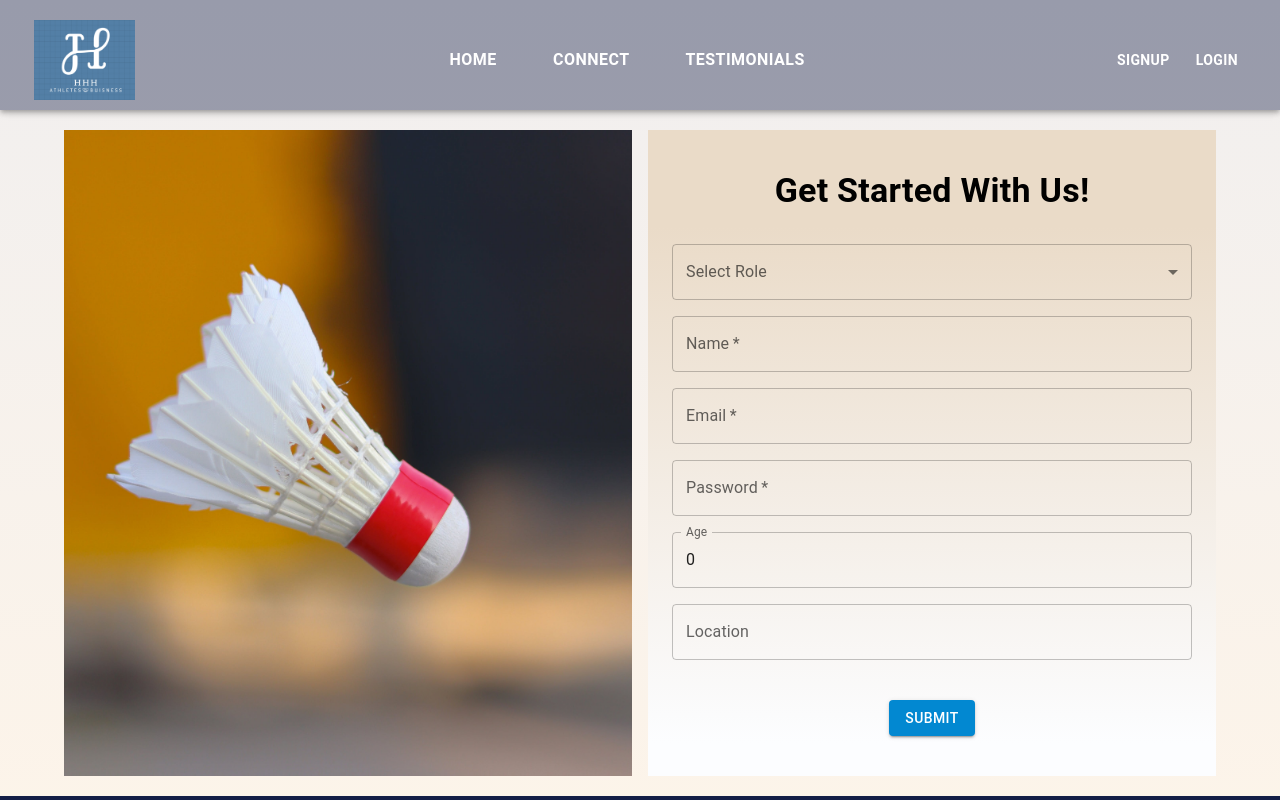
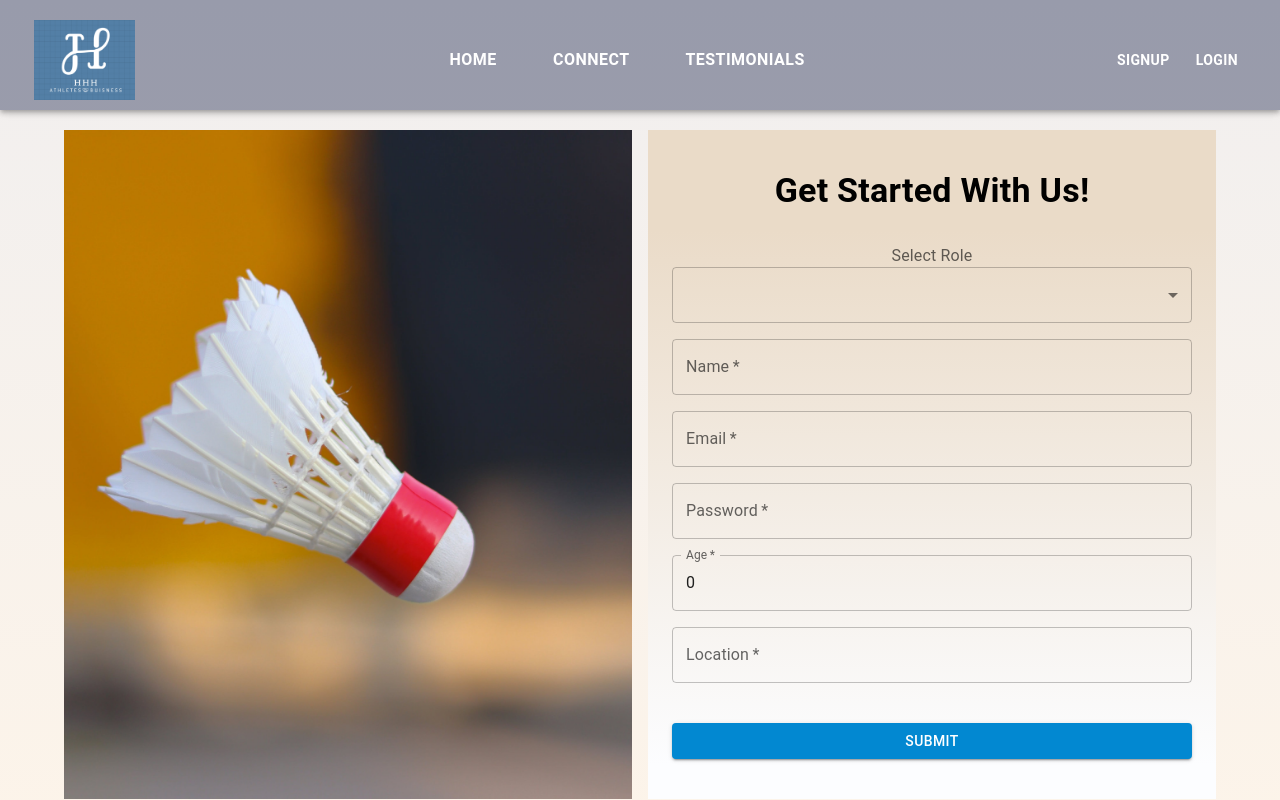
Before and after one commit to Ahana-ai/HomeTown-Heroes-Hub, a React (Create React App) app in the folder frontend/: page /register in a window 1280 px wide. Shown: the top 800 px of the page. Built offline with nearby package versions, Linux system fonts and the light colour scheme.

Commit message:
Successful functionality of Registration/Login

```diff
--- a/frontend/package.json
+++ b/frontend/package.json
@@ -12,19 +12,19 @@
     "@testing-library/react": "^13.4.0",
     "@testing-library/user-event": "^13.5.0",
     "axios": "^1.5.1",
+    "formik": "^2.4.5",
     "js-cookie": "^3.0.5",
-    "lottie-web": "^5.12.2",
     "react": "^18.2.0",
     "react-dom": "^18.2.0",
     "react-icons": "^4.11.0",
-    "react-lottie": "^1.2.3",
     "react-redux": "^8.1.3",
     "react-router-dom": "^6.16.0",
     "react-scripts": "5.0.1",
     "react-slick": "^0.29.0",
     "react-vertical-timeline-component": "^3.6.0",
     "slick-carousel": "^1.8.1",
-    "web-vitals": "^2.1.4"
+    "web-vitals": "^2.1.4",
+    "yup": "^1.3.2"
   },
   "scripts": {
     "start": "react-scripts start",
--- a/frontend/src/components/navbar/Navbar.jsx
+++ b/frontend/src/components/navbar/Navbar.jsx
@@ -19,7 +19,7 @@ import MenuIcon from "@mui/icons-material/Menu";
 import Logo from "../../images/Logo.png";
 import { styled } from "@mui/system";
 import { Link, useNavigate } from "react-router-dom";
-import { addUser, logoutUser } from "../../store/slices/UserSlice";
+import { logoutUser } from "../../store/slices/UserSlice";
 
 // Function to hide/show app bar on scroll
 function HideOnScroll({ children }) {
@@ -75,7 +75,7 @@ function Navbar() {
       navigate("/");
     } else if (setting === "Profile") {
       console.log(userData._id);
-      window.location.href = `/profile/${userData._id}`;
+      navigate(`/profile/${userData._id}`);
     } else {
       console.log(`Clicked on ${setting}`);
     }
--- a/frontend/src/components/notifications/Notification.jsx
+++ b/frontend/src/components/notifications/Notification.jsx
@@ -60,7 +60,6 @@ const NotificationComponent = () => {
         p: 3,
         borderRadius: "10px",
         width: "60%",
-        margin: "auto"
       }}
     >
       <Box sx={{ display: "flex", justifyContent: "space-between" }}>
--- a/frontend/src/components/register_login/Login.jsx
+++ b/frontend/src/components/register_login/Login.jsx
@@ -2,35 +2,25 @@ import {
   Box,
   Button,
   Container,
-  FormControl,
   Grid,
-  InputLabel,
   MenuItem,
-  Select,
-  TextField,
   Typography,
 } from "@mui/material";
 import login from "../../images/Login.jpg";
-import { useState } from "react";
-import { loginUser } from "../../store/slices/UserSlice";
 import { useDispatch } from "react-redux";
 import { useNavigate } from "react-router-dom";
+import { Form, Formik } from "formik";
+import * as Yup from "yup";
+import TextFieldFormik from "./formikComponents/TextArea";
+import SelectFormik from "./formikComponents/Select";
+import { loginUser } from "../../store/slices/UserSlice";
 
 const Login = () => {
-  const [role, setRole] = useState("");
-  const [logData, setLogData] = useState({
-    email: "",
-    password: "",
-  });
-
   const navigate = useNavigate();
-
   const dispatch = useDispatch();
 
-  const handleSubmit = (e) => {
-    e.preventDefault();
-    // Fetch user data from the backend through Redux dispatch
-    dispatch(loginUser(logData)).then((response) => {
+  const handleSubmit = (values) => {
+    dispatch(loginUser(values)).then((response) => {
       const userDetails = response.payload;
 
       // Set the user state and store it in local storage
@@ -40,16 +30,13 @@ const Login = () => {
     });
   };
 
-  const handleChange = (prop) => (event) => {
-    setLogData({ ...logData, [prop]: event.target.value });
-  };
+  const validationSchema = Yup.object().shape({
+    email: Yup.string().email("Invalid email").required("Email is required"),
+    password: Yup.string().required("Password is required"),
+  });
 
   return (
-    <Container
-      sx={{
-        margin: "130px auto 0 auto",
-      }}
-    >
+    <Container sx={{ margin: "130px auto 0 auto" }}>
       <Grid container spacing={2}>
         <Grid item md={6}>
           <img
@@ -77,71 +64,44 @@ const Login = () => {
               <Typography variant="h4" sx={{ fontWeight: "bold", mb: 4 }}>
                 Login
               </Typography>
-              <form onSubmit={handleSubmit}>
-                <Box
-                  sx={{
-                    display: "flex",
-                    flexDirection: "column",
+              <Formik
+                initialValues={{
+                  email: "",
+                  password: "",
                 }}
+                validationSchema={validationSchema}
+                onSubmit={handleSubmit}
               >
-                  <FormControl
+                <Form>
+                  <Box sx={{ display: "flex", flexDirection: "column" }}>
+                    <SelectFormik
+                      label="Select Role"
+                      name="role"
                       fullWidth
-                    sx={{
-                      mb: 2,
-                    }}
-                  >
-                    <InputLabel id="demo-simple-select-label">
-                      {" "}
-                      Select Role
-                    </InputLabel>
-                    <Select
-                      labelId="demo-simple-select-label"
-                      id="demo-simple-select"
-                      value={role}
-                      label="Your Role"
-                      onChange={(event) => {
-                        setRole(event.target.value);
-                      }}
+                      sx={{ mb: 2 }}
                     >
                       <MenuItem value="Athlete">Athlete</MenuItem>
                       <MenuItem value="Business">Business</MenuItem>
-                    </Select>
-                  </FormControl>
-                  <TextField
+                    </SelectFormik>
+
+                    <TextFieldFormik
                       label="Email"
-                    variant="outlined"
+                      name="email"
+                      type="email"
+                      required
                       fullWidth
+                      sx={{ mb: 2 }}
+                    />
+
+                    <TextFieldFormik
+                      label="Password"
+                      name="password"
+                      type="password"
                       required
-                    type="email"
-                    value={logData.email}
-                    onChange={handleChange("email")}
-                    sx={{
-                      mb: 2,
-                      input: {
-                        "&:focus": {
-                          backgroundColor: "#F1EFEF",
-                        },
-                      },
-                    }}
+                      fullWidth
+                      sx={{ mb: 2 }}
                     />
-                  <TextField
-                    label="Password"
-                    variant="outlined"
-                    type="password"
-                    fullWidth
-                    required
-                    value={logData.password}
-                    onChange={handleChange("password")}
-                    sx={{
-                      mb: 2,
-                      input: {
-                        "&:focus": {
-                          backgroundColor: "#F1EFEF",
-                        },
-                      },
-                    }}
-                  />
-                </Box>
+
                     <Button
                       type="submit"
                       variant="contained"
@@ -150,7 +110,9 @@ const Login = () => {
                     >
                       Submit
                     </Button>
-              </form>
+                  </Box>
+                </Form>
+              </Formik>
             </Container>
           </Box>
         </Grid>
--- a/frontend/src/components/register_login/Registration.jsx
+++ b/frontend/src/components/register_login/Registration.jsx
@@ -2,58 +2,42 @@ import {
   Box,
   Button,
   Container,
-  FormControl,
   Grid,
-  InputLabel,
   MenuItem,
-  Select,
-  TextField,
   Typography,
 } from "@mui/material";
 import register from "../../images/register.jpg";
-import { useState } from "react";
 import { addUser } from "../../store/slices/UserSlice";
 import { useDispatch } from "react-redux";
 import { useNavigate } from "react-router-dom";
+import { Form, Formik } from "formik";
+import * as Yup from "yup";
+import TextFieldFormik from "./formikComponents/TextArea";
+import NumberFieldFormik from "./formikComponents/NumberField";
+import SelectFormik from "./formikComponents/Select";
 
 const Registration = () => {
-  const [role, setRole] = useState("");
-  const [regData, setRegData] = useState({
-    name: "",
-    email: "",
-    password: "",
-    role: "",
-    age: 0,
-    location: "",
-    acheivement: "",
-    talents: "",
-    bio: "",
-    profile_image: "",
-    social_media_links: "",
-    profile_completion_score: 0,
-  });
-
   const navigate = useNavigate();
 
   const dispatch = useDispatch();
 
-  const handleSubmit = (e) => {
-    e.preventDefault();
-    // Fetch user data from the backend through Redux dispatch
-    dispatch(addUser(regData)).then((response) => {
-      const userDetails = response.payload;
-
-      // Set the user state and store it in local storage
-      console.log(userDetails);
-      setRegData(userDetails);
+  const handleSubmit = (values) => {
+    dispatch(addUser(values)).then(() => {
       navigate("/login");
     });
   };
 
-  const handleChange = (prop) => (event) => {
-    if (prop === "role") setRegData({ ...regData, "role": event.target.value });
-    else setRegData({ ...regData, [prop]: event.target.value });
-  };
+  const validationSchema = Yup.object().shape({
+    name: Yup.string().required("Name is required"),
+    email: Yup.string().email("Invalid email").required("Email is required"),
+    password: Yup.string().required("Password is required"),
+    role: Yup.string().required("Role is required"),
+    age: Yup.number()
+      .required("Age is required")
+      .positive("Invalid age")
+      .integer("Invalid age"),
+    location: Yup.string().required("Location is required"),
+  });
 
   return (
     <Container
@@ -88,129 +72,79 @@ const Registration = () => {
               <Typography variant="h4" sx={{ fontWeight: "bold", mb: 4 }}>
                 Get Started With Us!
               </Typography>
-              <form onSubmit={handleSubmit}>
-                <Box
-                  sx={{
-                    display: "flex",
-                    flexDirection: "column",
+              <Formik
+                initialValues={{
+                  name: "",
+                  email: "",
+                  password: "",
+                  role: "",
+                  age: 0,
+                  location: "",
+                  acheivement: "",
+                  talents: "",
+                  bio: "",
+                  profile_image: "",
+                  social_media_links: "",
+                  profile_completion_score: 0,
                 }}
+                validationSchema={validationSchema}
+                onSubmit={handleSubmit}
               >
-                  <FormControl
+                <Form>
+                  <Box sx={{ display: "flex", flexDirection: "column" }}>
+                    <SelectFormik
+                      label="Select Role"
+                      name="role"
                       fullWidth
-                    sx={{
-                      mb: 2,
-                    }}
-                  >
-                    <InputLabel id="demo-simple-select-label">
-                      {" "}
-                      Select Role
-                    </InputLabel>
-                    <Select
-                      labelId="demo-simple-select-label"
-                      id="demo-simple-select"
-                      value={role}
-                      label="Your Role"
-                      onChange={(event) => {
-                        const selectedRole = event.target.value;
-                        console.log(selectedRole);
-                        setRole(selectedRole);
-                        console.log(role);
-                        handleChange("role");
-                      }}
+                      sx={{ mb: 2 }}
                     >
                       <MenuItem value="Athlete">Athlete</MenuItem>
                       <MenuItem value="Business">Business</MenuItem>
-                    </Select>
-                  </FormControl>
+                    </SelectFormik>
 
-                  <TextField
+                    <TextFieldFormik
                       label="Name"
-                    variant="outlined"
+                      name="name"
+                      type="text"
+                      required
                       fullWidth
-                    required
-                    type="name"
-                    value={regData.name}
-                    onChange={handleChange("name")}
-                    sx={{
-                      mb: 2,
-                      input: {
-                        "&:focus": {
-                          backgroundColor: "#F1EFEF",
-                        },
-                      },
-                    }}
+                      sx={{ mb: 2 }}
                     />
 
-                  <TextField
+                    <TextFieldFormik
                       label="Email"
-                    variant="outlined"
+                      name="email"
+                      required
                       fullWidth
-                    required
-                    type="email"
-                    value={regData.email}
-                    onChange={handleChange("email")}
-                    sx={{
-                      mb: 2,
-                      input: {
-                        "&:focus": {
-                          backgroundColor: "#F1EFEF",
-                        },
-                      },
-                    }}
+                      sx={{ mb: 2 }}
                     />
 
-                  <TextField
+                    <TextFieldFormik
                       label="Password"
-                    variant="outlined"
+                      name="password"
                       type="password"
+                      required
                       fullWidth
-                    required
-                    value={regData.password}
-                    onChange={handleChange("password")}
-                    sx={{
-                      mb: 2,
-                      input: {
-                        "&:focus": {
-                          backgroundColor: "#F1EFEF",
-                        },
-                      },
-                    }}
+                      sx={{ mb: 2 }}
                     />
 
-                  <TextField
+                    <NumberFieldFormik
                       label="Age"
-                    variant="outlined"
+                      name="age"
+                      required
                       fullWidth
-                    type="number"
-                    InputProps={{ inputProps: { min: 0, max: 100 } }}
-                    value={regData.age}
-                    onChange={handleChange("age")}
-                    sx={{
-                      mb: 2,
-                      input: {
-                        "&:focus": {
-                          backgroundColor: "#F1EFEF",
-                        },
-                      },
-                    }}
+                      sx={{ mb: 2 }}
                     />
 
-                  <TextField
+                    <TextFieldFormik
                       label="Location"
-                    variant="outlined"
+                      name="location"
+                      type="text"
+                      required
                       fullWidth
-                    value={regData.location}
-                    onChange={handleChange("location")}
-                    sx={{
-                      mb: 2,
-                      input: {
-                        "&:focus": {
-                          backgroundColor: "#F1EFEF",
-                        },
-                      },
-                    }}
+                      sx={{ mb: 2 }}
                     />
-                </Box>
+
                     <Button
                       type="submit"
                       variant="contained"
@@ -219,7 +153,9 @@ const Registration = () => {
                     >
                       Submit
                     </Button>
-              </form>
+                  </Box>
+                </Form>
+              </Formik>
             </Container>
           </Box>
         </Grid>
--- /dev/null
+++ b/frontend/src/components/register_login/formikComponents/NumberField.jsx
@@ -0,0 +1,33 @@
+import { Field, ErrorMessage } from "formik";
+import { Box, TextField } from "@mui/material";
+
+const NumberFieldFormik = ({ label, name, required = false, ...rest }) => {
+  return (
+    <Box>
+      <Field name={name}>
+        {({ field }) => (
+          <TextField
+            {...field}
+            type="number"
+            label={label}
+            required={required}
+            {...rest}
+          />
+        )}
+      </Field>
+      <ErrorMessage
+        name={name}
+        component="div"
+        className="error"
+        style={{
+          color: "red",
+          margin: "5px 0",
+          fontWeight: "bold",
+          letterSpacing: "1.5px",
+        }}
+      />
+    </Box>
+  );
+};
+
+export default NumberFieldFormik;
--- /dev/null
+++ b/frontend/src/components/register_login/formikComponents/Select.jsx
@@ -0,0 +1,26 @@
+import { Field, ErrorMessage } from "formik";
+import { InputLabel, Select } from "@mui/material";
+
+const SelectFormik = ({ label, name, children, ...rest }) => {
+  return (
+    <div>
+      <InputLabel id={`label-${name}`}>{label}</InputLabel>
+      <Field as={Select} labelId={`label-${name}`} name={name} {...rest}>
+        {children}
+      </Field>
+      <ErrorMessage
+        name={name}
+        component="div"
+        className="error"
+        style={{
+          color: "red",
+          margin: "5px 0",
+          fontWeight: "bold",
+          letterSpacing: "1.5px",
+        }}
+      />
+    </div>
+  );
+};
+
+export default SelectFormik;
--- /dev/null
+++ b/frontend/src/components/register_login/formikComponents/TextArea.jsx
@@ -0,0 +1,39 @@
+import { Field, ErrorMessage } from "formik";
+import { TextField } from "@mui/material";
+
+const TextFieldFormik = ({
+  label,
+  name,
+  type = "text",
+  required = false,
+  ...rest
+}) => {
+  return (
+    <div>
+      <Field name={name}>
+        {({ field }) => (
+          <TextField
+            {...field}
+            type={type}
+            label={label}
+            required={required}
+            {...rest}
+          />
+        )}
+      </Field>
+      <ErrorMessage
+        name={name}
+        component="div"
+        className="error"
+        style={{
+          color: "red",
+          margin: "5px 0",
+          fontWeight: "bold",
+          letterSpacing: "1.5px",
+        }}
+      />
+    </div>
+  );
+};
+
+export default TextFieldFormik;
```
Also changed, not shown: 1 other file (tests, documents, lock files or other folders). Lines whose indentation alone changed are shown as unchanged.
